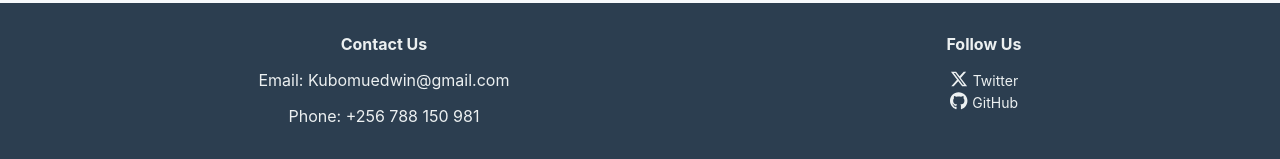
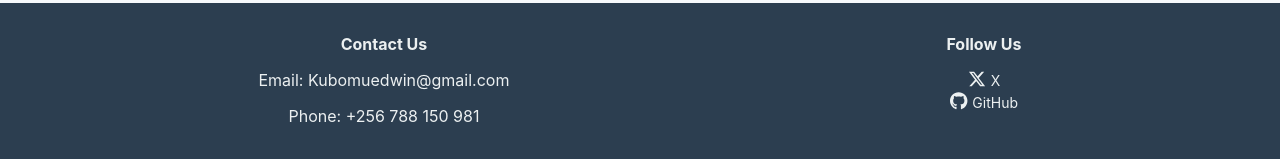
Before and after one commit to Kubomu/portfolio-site, a React (Create React App) app: page / in a window 1280 px wide. Shown: the part 3641-3800 px from the top of the page. Built offline with nearby package versions, Linux system fonts and the light colour scheme.

Commit message:
Twitter to X

```diff
--- a/src/components/Footer.js
+++ b/src/components/Footer.js
@@ -25,7 +25,7 @@ const Footer = () => {
             <h3>Follow Us</h3>
             <a href="https://x.com/KubomuEdi" target="_blank" rel="noopener noreferrer">
               <FontAwesomeIcon icon={faXTwitter} className="icon" />
-              Twitter
+              X
             </a>
             <a href="https://github.com/Kubomu" target="_blank" rel="noopener noreferrer">
               <FontAwesomeIcon icon={faGithub} className="icon" />
```
